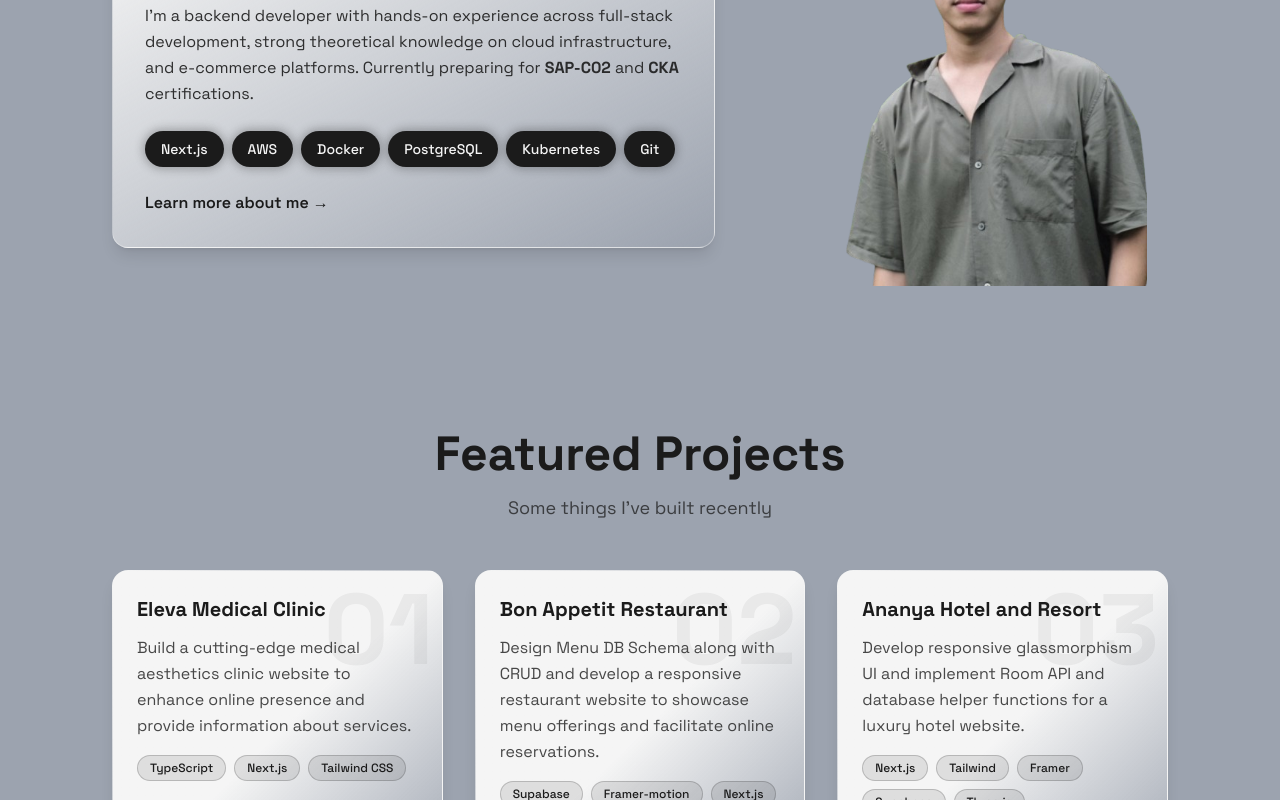
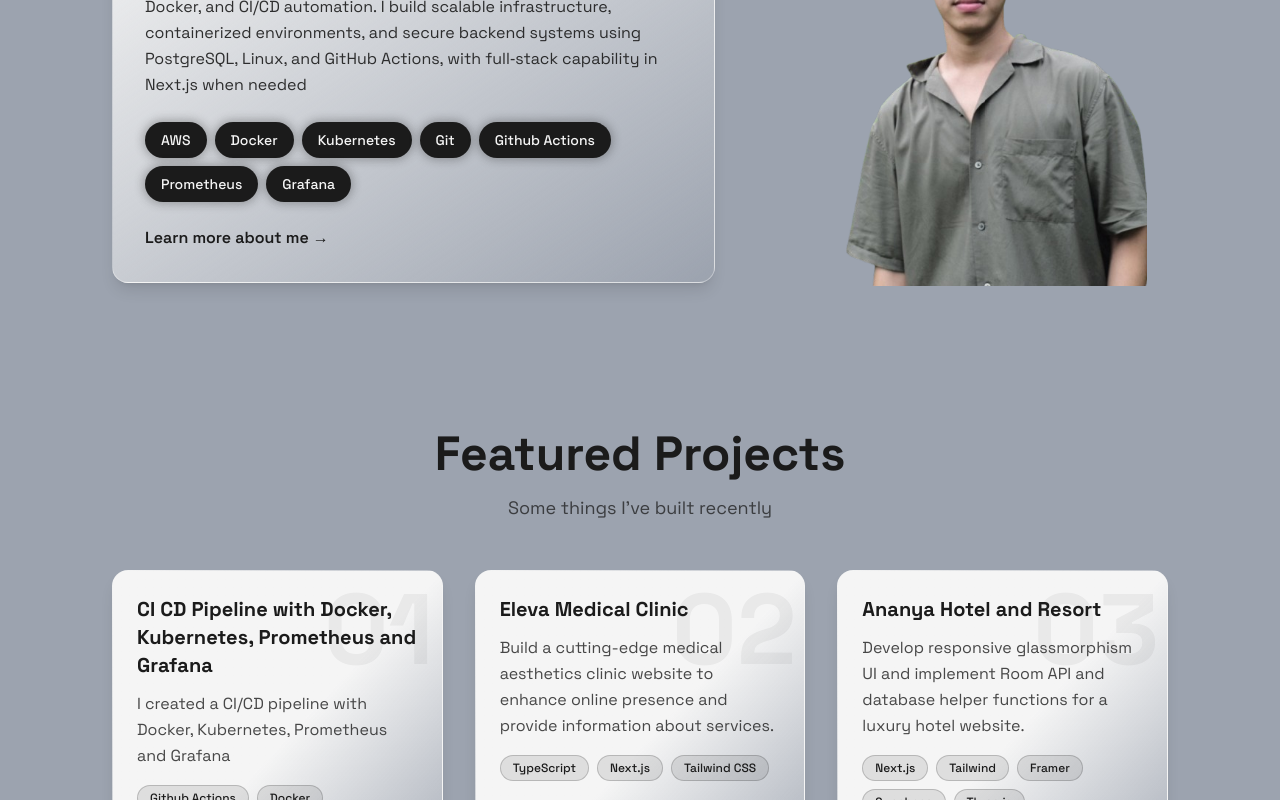
Before and after one commit to OrionLynn19/Orion-Portfolio, a Next.js app: page / in a window 1280 px wide. Shown: the part 1160-1960 px from the top of the page. Built offline with nearby package versions, Linux system fonts and the light colour scheme.

Commit message:
tweak some changes

```diff
--- a/src/app/about/page.tsx
+++ b/src/app/about/page.tsx
@@ -57,7 +57,7 @@ export default function About() {
                         <div className="flex flex-col gap-8 sm:gap-10 md:gap-12 lg:col-span-3 lg:gap-0">
                             <h2 className="mb-2 sm:mb-3 md:mb-4 text-base sm:text-lg md:text-xl font-bold uppercase text-dark">Profile</h2>
                             <p className="font-medium leading-relaxed text-dark text-justify text-sm sm:text-base">
-                                I am a backend developer  with hands‑on experience across full‑stack development, cloud infrastructure, and e‑commerce platforms. My technical toolkit includes PostgreSQL for database design, Next.js and Tailwind for responsive frontends, and AWS, Kubernetes, and Docker for scalable deployments and CI/CD automation. I lead code reviews with a focus on security and maintainability, and I’m currently preparing for the SAP‑C02 and CKA certifications to deepen my expertise in cloud architecture and Kubernetes troubleshooting. This mix of practical engineering, DevOps fluency, and certification‑driven growth reflects my commitment to building robust, modern systems that deliver real impact.
+                                I’m a cloud‑driven  engineer with hands‑on experience in building scalable infrastructure, automating deployments, and supporting modern application workflows. My technical toolkit spans AWS, Kubernetes, Docker, Linux, and GitHub Actions, enabling me to design reliable CI/CD pipelines and containerized environments. I work with PostgreSQL for robust data modeling and use Next.js and Tailwind when full‑stack delivery is needed. I lead code reviews with a focus on security, performance, and maintainability, and I’m committed to building resilient, production‑ready systems that scale and deliver real impact
                             </p>
                         </div>
 
--- a/src/app/contact/page.tsx
+++ b/src/app/contact/page.tsx
@@ -49,8 +49,8 @@ const Contact = () => {
                                 Let's Create Something Amazing!
                             </h3>
                             <p className="text-dark/75 font-medium text-base sm:text-lg leading-relaxed mb-4 sm:mb-6 text-left">
-                                I'm a passionate full-stack developer with expertise in modern web technologies.
-                                Whether you have a project in mind or just want to connect, I'd love to hear from you.
+                                I’m a cloud‑focused  engineer who enjoys building scalable systems, automating workflows, and deploying modern applications.
+Whether you’re exploring a new project or just want to connect, feel free to reach out I’d be glad to hear from you.
                             </p>
                             <div className="space-y-3 sm:space-y-4">
                                 <div className="flex items-center space-x-2 sm:space-x-3">
--- a/src/app/page.tsx
+++ b/src/app/page.tsx
@@ -15,9 +15,17 @@ import { useState } from "react";
 
 const inter = Inter({ subsets: ['latin'] })
 
-const skills = ["Next.js", "AWS", "Docker", "PostgreSQL", "Kubernetes","Git"];
+const skills = [ "AWS", "Docker","Kubernetes","Git", "Github Actions", "Prometheus", "Grafana"];
 
 const projects = [
+  {
+    title: "CI CD Pipeline with Docker, Kubernetes, Prometheus and Grafana",
+    description: "I created a CI/CD pipeline with Docker, Kubernetes, Prometheus and Grafana ",
+    tags: ["Github Actions", "Docker", "Kubernetes","Prometheus" , "Grafana"
+     ],
+    link: "https://github.com/OrionLynn19/restaurant-bon-appetit",
+    github: "https://github.com/OrionLynn19/restaurant-bon-appetit",
+  },
   {
     title: "Eleva Medical Clinic",
     description: "Build a cutting-edge medical aesthetics clinic website to enhance online presence and provide information about services.",
@@ -25,13 +33,7 @@ const projects = [
     link: "https://www.elevaclinic.com",
     github: "https://github.com/Sprouting-Tech/eleva-clinic",
   },
-  {
-    title: "Bon Appetit Restaurant",
-    description: "Design Menu DB Schema along with CRUD and develop a responsive restaurant website to showcase menu offerings and facilitate online reservations.",
-    tags: ["Supabase", "Framer-motion", "Next.js", ],
-    link: "https://github.com/OrionLynn19/restaurant-bon-appetit",
-    github: "https://github.com/OrionLynn19/restaurant-bon-appetit",
-  },
+
   {
     title: "Ananya Hotel and Resort",
     description: "Develop responsive glassmorphism UI and implement Room API and database helper functions for a luxury hotel website.",
@@ -102,7 +104,7 @@ export default function Home() {
                   variants={itemVariants}
                 >
                   <Link
-                    href="https://drive.google.com/uc?export=download&id=1JcXMJiyEG3nDvyxHZUmVx7k4nzuP5FX2"
+                    href="https://drive.google.com/uc?export=download&id=1GryUogDwCzuqwdj61P2kxH-e0zx4PJdw"
                     className="
                       flex items-center gap-2
                       bg-dark text-light
@@ -169,10 +171,7 @@ export default function Home() {
                 >
                   <h3 className="text-xl lg:text-2xl font-bold mb-3 lg:mb-4 text-dark">About Me</h3>
                   <p className="text-dark/90 leading-relaxed mb-4 lg:mb-6 text-sm lg:text-base">
-                    I&apos;m a backend developer with hands-on experience across full-stack development, strong theoretical knowledge on
-                    cloud infrastructure, and e-commerce platforms. Currently preparing for
-                    <span className="font-bold"> SAP-C02</span> and
-                    <span className="font-bold"> CKA</span> certifications.
+                   Junior Cloud‑focused  engineer experienced in AWS, Kubernetes, Docker, and CI/CD automation. I build scalable infrastructure, containerized environments, and secure backend systems using PostgreSQL, Linux, and GitHub Actions, with full‑stack capability in Next.js when needed
                   </p>
 
 
--- a/src/app/projects/page.tsx
+++ b/src/app/projects/page.tsx
@@ -6,6 +6,15 @@ import ProjectCard from '@/src/components/ProjectCard';
 
 // Project data
 const projects = [
+    {
+        type: "CI/ CD Pipeline",
+        title: "Node JS app workflow ",
+        summary: "I created a CI/CD pipeline with Docker, Kubernetes, Prometheus and Grafana ",
+        img: "/images/ci cd .jpg",
+        link: "https://github.com/OrionLynn19/orionPL",
+        github: "https://github.com/OrionLynn19/orionPL",
+        featured: true,
+    },
     {
         type: "Aesthetic Medical Clinic",
         title: "Eleva Clinic",
--- a/src/components/Skills.tsx
+++ b/src/components/Skills.tsx
@@ -8,8 +8,8 @@ interface Skill {
 }
 
 const skills: Skill[] = [
+  { title: 'Cloud & DevOps', tags: ['AWS ( CCP/SAA-C03 certified )', 'Kubernetes', 'Github Actions', 'Docker', 'Linux', 'Prometheus', 'Grafana'] },
   { title: 'Backend Development', tags: ['Node.js', 'MySQL', 'PostgreSQL', 'REST APIs'] },
-  { title: 'Cloud & DevOps', tags: ['AWS ( SAA-C03 certified )', 'Kubernetes', 'Github Actions', 'Docker', 'Linux'] },
   { title: 'Frontend Development', tags: ['Next.js', 'Tailwind', 'GSAP', 'framer-motion', 'TypeScript'] },
   { title: 'Shopify/ Wix', tags: ['Liquid', 'Theme Customization', 'E-commerce'] },
 ];
```
Also changed, not shown: public/images/ci cd .jpg (added), 1 other file (tests, documents, lock files or other folders).
